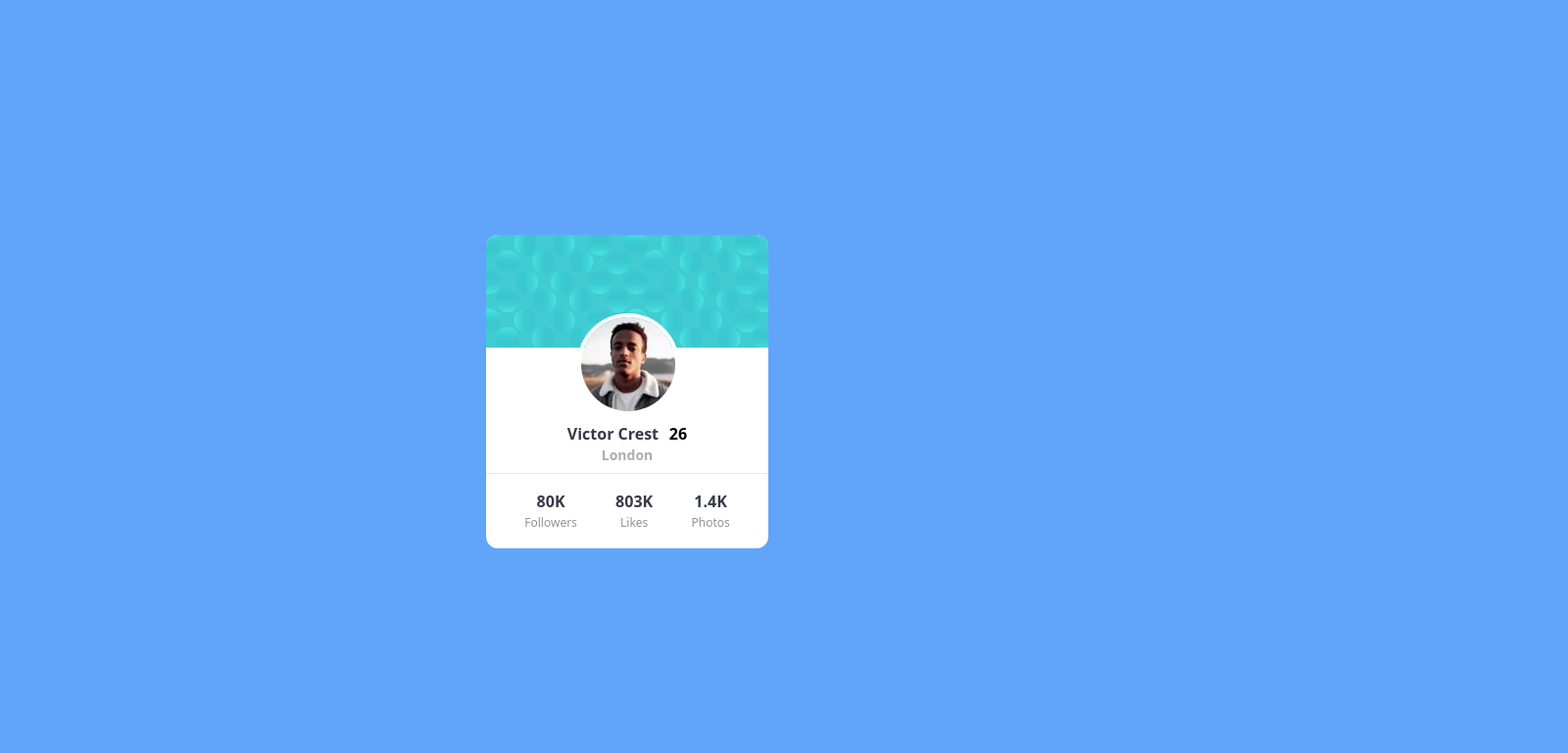
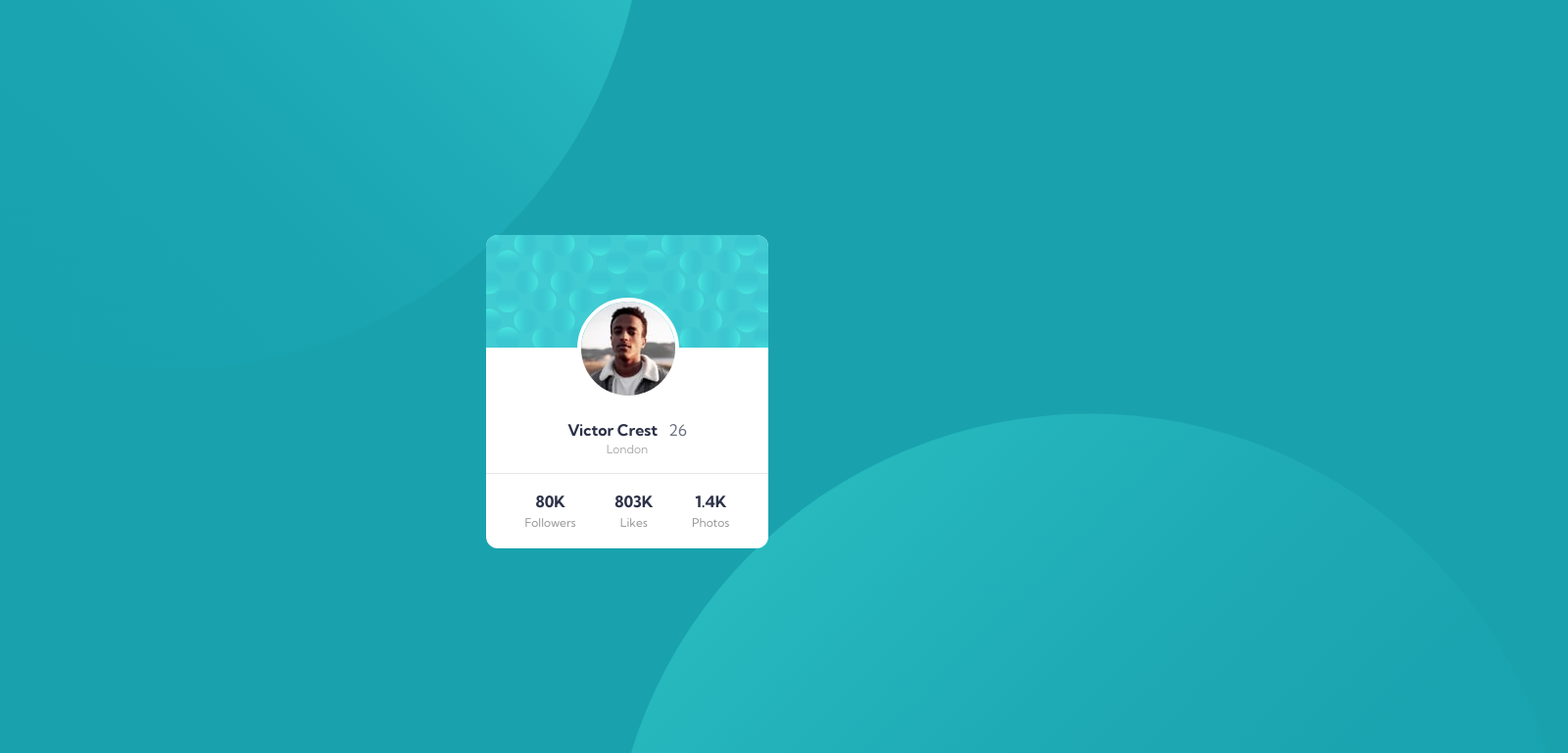
Before and after one commit to JaviCeRodriguez/desafios, a plain HTML site: page Frontend/profile-card-component-main/index.html in a window 1280 px wide. Shown: the top 769 px of the page at 98% size, 1600 px wide, since content can reach past the window. Drawn offline with nearby package versions, Linux system fonts and the light colour scheme.

Commit message:
Finished challenge. Stack: HTML, CSS & Tailwind

```diff
--- a/Frontend/profile-card-component-main/css/style.css
+++ b/Frontend/profile-card-component-main/css/style.css
@@ -1,3 +1,8 @@
+body {
+    font-family: "Kumbh Sans", sans-serif;
+    background-color: hsl(185, 75%, 39%);
+}
+
 .imgProfile {
     left: 5.8rem;
 }
@@ -7,12 +12,16 @@
 }
 
 .stadText {
-    color: #929399;
+    color: hsl(0, 0%, 59%);
+}
+
+.age {
+    color: hsl(227, 10%, 46%);
 }
 
 .stadNumber,
 .name {
-    color: #383a49;
+    color: hsl(229, 23%, 23%);
 }
 
 .stadInfo {
--- a/Frontend/profile-card-component-main/index.html
+++ b/Frontend/profile-card-component-main/index.html
@@ -16,19 +16,37 @@
         />
         <!-- Style Sheet -->
         <link rel="stylesheet" href="./css/style.css" />
+        <!-- Google Fonts -->
+        <link rel="preconnect" href="https://fonts.gstatic.com" />
+        <link
+            href="https://fonts.googleapis.com/css2?family=Kumbh+Sans:wght@400;700&display=swap"
+            rel="stylesheet"
+        />
         <title>Frontend Mentor | Profile card component</title>
     </head>
     <body
-        class="flex justify-center items-center w-screen h-screen bg-blue-400"
+        class="relative flex justify-center items-center w-screen h-screen overflow-hidden"
     >
+        <div class="">
+            <img
+                class="absolute z-0 -top-3/4 -left-1/4"
+                src="./images/bg-pattern-top.svg"
+                alt=""
+            />
+            <img
+                class="absolute z-0 -bottom-3/4 -right-1/4"
+                src="./images/bg-pattern-bottom.svg"
+                alt=""
+            />
+        </div>
         <!-- Card -->
         <div
-            class="flex flex-col justify-between w-72 h-80 rounded-xl bg-white"
+            class="z-10 flex flex-col justify-between w-72 h-80 rounded-xl bg-white"
         >
             <!-- Top Card-->
             <figure class="relative h-2/5 rounded-t-xl">
                 <img
-                    class="imgProfile absolute z-10 top-20 rounded-full border-4 border-white"
+                    class="imgProfile absolute z-10 top-16 rounded-full border-4 border-white"
                     src="./images/image-victor.jpg"
                     alt="image-victor"
                 />
@@ -42,13 +60,13 @@
             <div class="h-3/5 rounded-b-xl">
                 <!-- Personal Info -->
                 <div
-                    class="flex flex-col justify-end items-center pb-2 h-3/5 text-center"
+                    class="flex flex-col justify-end items-center pb-4 h-3/5 text-center"
                 >
                     <div class="flex justify-evenly w-36">
                         <h4 class="name font-bold">Victor Crest</h4>
-                        <label class="font-bold">26</label>
+                        <label class="age font-normal">26</label>
                     </div>
-                    <label class="location text-sm font-semibold">London</label>
+                    <label class="location text-xs font-normal">London</label>
                 </div>
                 <!-- Stadistics -->
                 <div
@@ -56,15 +74,21 @@
                 >
                     <div class="leading-5 h-10">
                         <h4 class="stadNumber font-bold">80K</h4>
-                        <label class="stadText text-xs">Followers</label>
+                        <label class="stadText font-normal text-xs"
+                            >Followers</label
+                        >
                     </div>
                     <div class="stadNumber leading-5 h-10">
                         <h4 class="font-bold">803K</h4>
-                        <label class="stadText text-xs">Likes</label>
+                        <label class="stadText font-normal text-xs"
+                            >Likes</label
+                        >
                     </div>
                     <div class="stadNumber leading-5 h-10">
                         <h4 class="font-bold">1.4K</h4>
-                        <label class="stadText text-xs">Photos</label>
+                        <label class="stadText font-normal text-xs"
+                            >Photos</label
+                        >
                     </div>
                 </div>
             </div>
```
